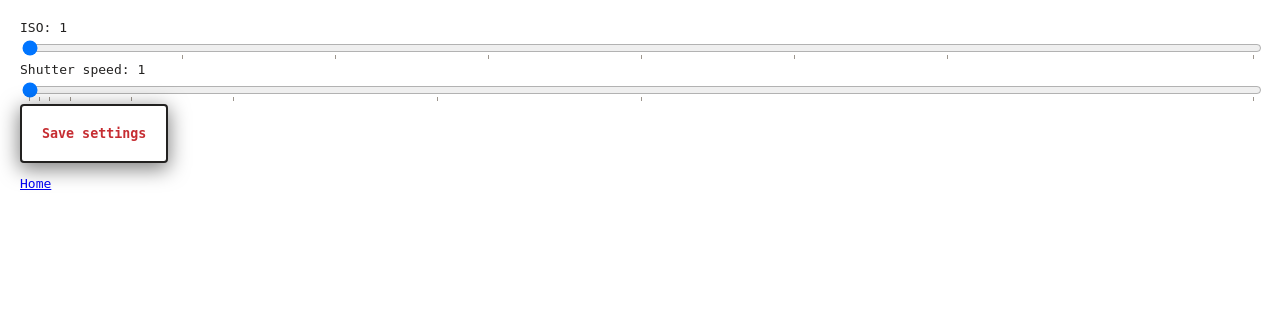
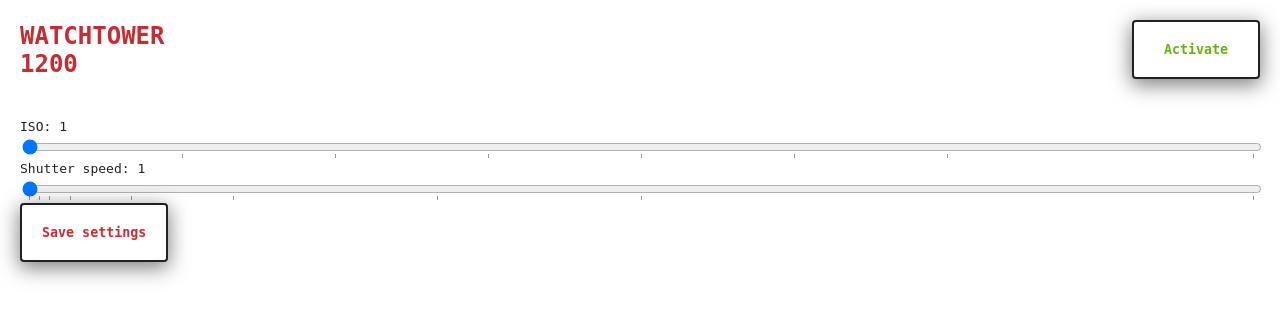
Before and after one commit to flatsteve/watchtower, a Flask app: page /settings in a window 1280 px wide. Shown: the top 320 px of the page. Run offline with Flask 2, Linux system fonts and the light colour scheme; tables that the repository leaves empty hold one stand-in row (values such as "Sample post").

```diff
--- a/static/styles.css
+++ b/static/styles.css
@@ -11,11 +11,15 @@ body {
     margin: 0;
 }
 
-.title--active {
+.title a {
+    text-decoration: none;
+}
+
+.title--active a {
     color: #69B111;
 }
 
-.title--inactive {
+.title--inactive a {
     color: #C62D32;
 }
 
--- a/templates/base.html
+++ b/templates/base.html
@@ -11,6 +11,18 @@
 	</head>
 
     <body>
-        {% block content %}{% endblock %}
+        <div class="header">
+            <h1 class="title {{ 'title--active' if active else 'title--inactive'}}">
+                <a href="{{url_for('index')}}">WATCHTOWER<br/>1200</a>
+            </h1>
+
+            <form method="post" action="{{ url_for('api.toggle_active') }}">
+                <button class="button button--big {{ 'button--inactive' if not active }}" type="submit">
+                    {{ 'Deactivate' if active else 'Activate' }}
+                </button>
+            </form>
+        </div>
+
+       {% block content %}{% endblock %}
   	</body>
 </html>
--- a/templates/settings.html
+++ b/templates/settings.html
@@ -41,8 +41,6 @@
                 Save settings
             </button>
         </form>
-
-        <p><a href="{{url_for('index')}}">Home</a></p>
     </div>
 
     <script src="{{ url_for('static', filename='settings.js') }}"></script>
--- a/watchtower.py
+++ b/watchtower.py
@@ -10,6 +10,10 @@ app.config['SQLALCHEMY_TRACK_MODIFICATIONS'] = False
 app.config['SECRET_KEY'] = '\xfb\x12\xdf\xa1@i\xd6>V\xc0\xbb\x8fp\x16#Z\x0b\x81\xeb\x16'
 app.register_blueprint(api, url_prefix='/api')
 db.init_app(app)
+
+@app.context_processor
+def inject_active():
+    return dict(active=config.system_active)
 
 @app.route('/', methods=['GET'])
 def index():
@@ -25,8 +29,7 @@ def index():
             })
 
     return render_template('index.html',
-            images=image_list,
-            active=config.system_active
+            images=image_list
 		    )
 
 @app.route('/settings', methods=['GET'])
```
Also changed, not shown: templates/index.html (+2 -12 lines).
